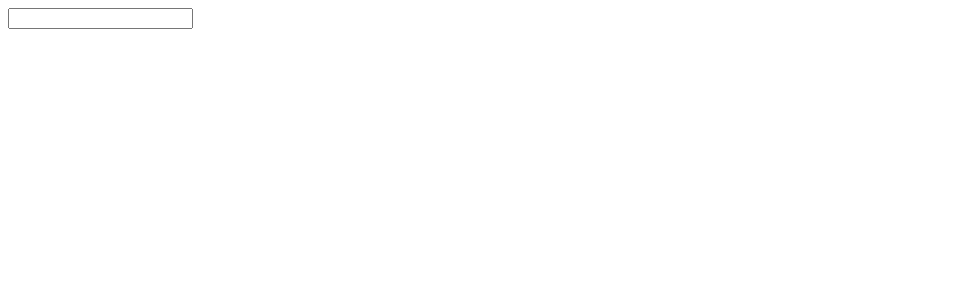
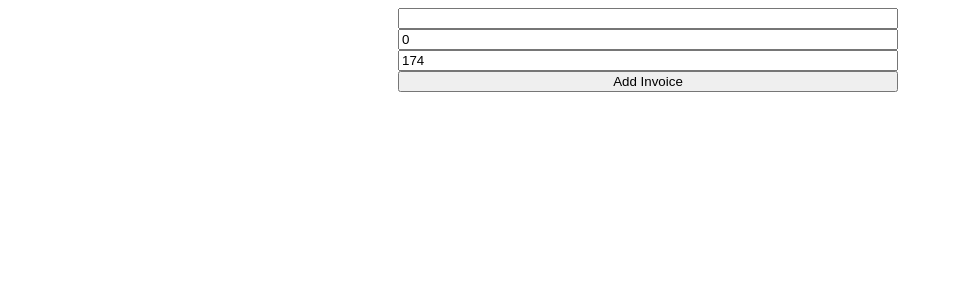
Before and after one commit to fischerafael/invoice-recoil, a Next.js app: page / in a window 1280 px wide. Shown: the top 300 px of the page, without its empty margins (0-953 px from the left). Built offline with nearby package versions, Linux system fonts and the light colour scheme.

Commit message:
feat: adding invoice

```diff
--- a/pages/index.tsx
+++ b/pages/index.tsx
@@ -1,20 +1,78 @@
 import React from "react";
 import { useRecoilState } from "recoil";
-import { invoiceAtom } from "../src/store/atoms";
+import { invoiceAtom, invoicesAtom } from "../src/store/atoms";
 
 const index = () => {
   const [invoice, setInvoice] = useRecoilState(invoiceAtom);
+  const [invoices, setInvoices] = useRecoilState(invoicesAtom);
 
-  console.log("invoice", invoice);
+  console.log("invoices", invoices);
+
+  const handleAddInvoice = (e: any) => {
+    e.preventDefault();
+    setInvoices([...invoices, invoice]);
+  };
 
   return (
-    <div>
-      <input
-        value={invoice.description}
-        onChange={(e) => {
-          setInvoice({ ...invoice, description: e.target.value });
+    <div
+      style={{
+        width: "100vw",
+        display: "flex",
+        flexDirection: "column",
+        alignItems: "center",
+      }}
+    >
+      <form
+        style={{
+          display: "flex",
+          flexDirection: "column",
+          width: "500px",
         }}
-      />
+        onSubmit={handleAddInvoice}
+      >
+        <input
+          value={invoice.description}
+          onChange={(e) => {
+            setInvoice({ ...invoice, description: e.target.value });
+          }}
+        />
+        <input
+          value={invoice.days}
+          onChange={(e) => {
+            setInvoice({ ...invoice, days: +e.target.value });
+          }}
+          type="number"
+        />
+        <input
+          value={invoice.valuePerDay}
+          onChange={(e) => {
+            setInvoice({ ...invoice, valuePerDay: +e.target.value });
+          }}
+        />
+
+        <button type="submit">Add Invoice</button>
+      </form>
+
+      <div style={{ width: "500px", display: "flex", background: "lightGray" }}>
+        {invoices.map((invoice, index) => {
+          return (
+            <div
+              style={{
+                display: "flex",
+                width: "100%",
+                justifyContent: "space-between",
+                padding: "16px",
+                alignItems: "center",
+              }}
+              key={index}
+            >
+              <h1>{invoice.description}</h1>
+              <p>{invoice.days}</p>
+              <p>{invoice.valuePerDay}</p>
+            </div>
+          );
+        })}
+      </div>
     </div>
   );
 };
--- a/src/store/atoms/index.tsx
+++ b/src/store/atoms/index.tsx
@@ -1,4 +1,10 @@
-import { atom } from "recoil";
+import { atom, RecoilState } from "recoil";
+
+interface IInvoice {
+  days: number;
+  valuePerDay: number;
+  description: string;
+}
 
 const invoiceAtom = atom({
   key: "invoice",
@@ -9,4 +15,9 @@ const invoiceAtom = atom({
   },
 });
 
-export { invoiceAtom };
+const invoicesAtom = atom({
+  key: "invoices",
+  default: [] as IInvoice[],
+});
+
+export { invoiceAtom, invoicesAtom };
```
